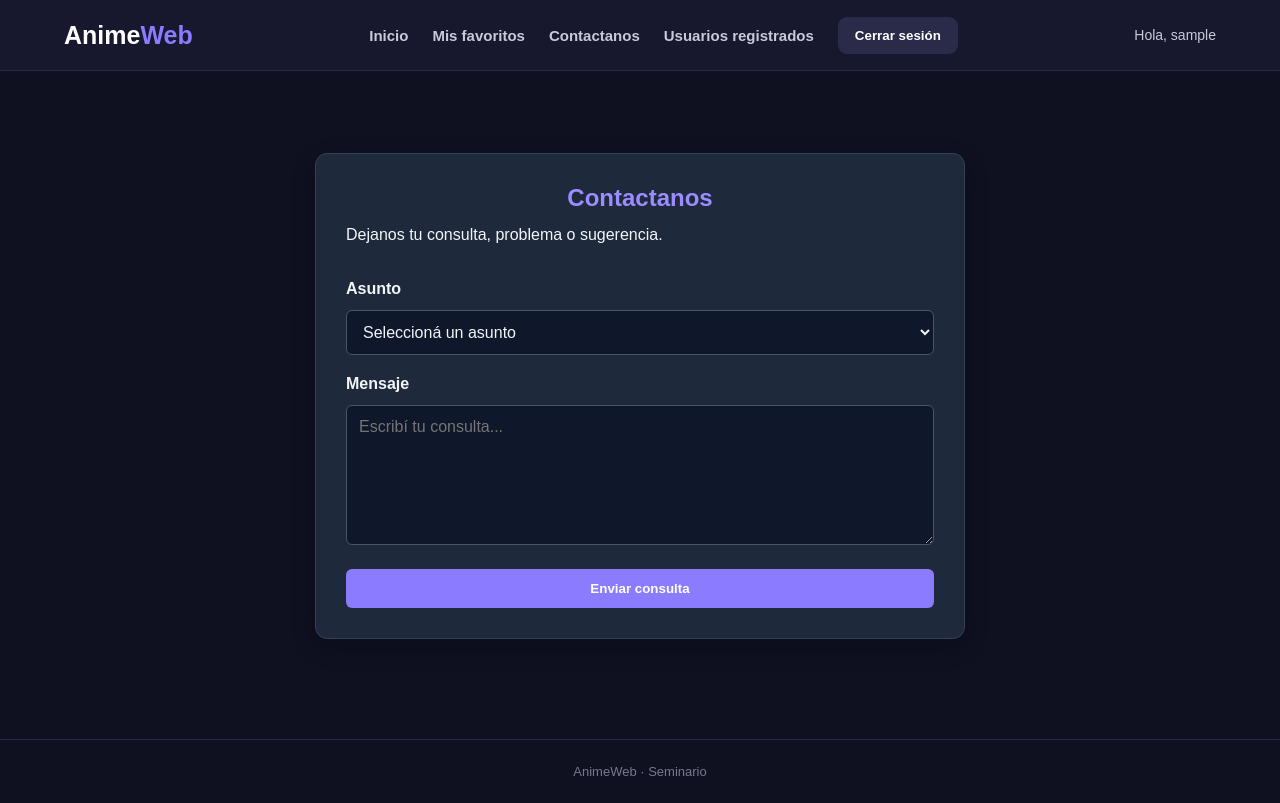
After one commit to CB8919/seminario-web, a Django app: page /consulta/ in a window 1280 px wide. The commit adds this page. Run offline with Django 5.2, Linux system fonts and the light colour scheme; the visitor is signed in with stand-in values (Sample User, id 1).

Commit message:
Add contact form and save user inquiries

```diff
--- a/seminario_web/static/inicio.css
+++ b/seminario_web/static/inicio.css
@@ -558,6 +558,7 @@ a {
     margin: 0;
     color: #c9c9d8;
     line-height: 1.6;
+    white-space: pre-line;
 }
 
 .modal-cerrar {
@@ -787,3 +788,98 @@ a {
         font-size: 13px;
     }
 }
+
+/* Formulario de consultas */
+.formulario-consulta {
+    max-width: 650px;
+    margin: 40px auto;
+    padding: 30px;
+    background-color: #1e293b;
+    color: #f1f5f9;
+    border: 1px solid #334155;
+    border-radius: 12px;
+    box-shadow: 0 8px 24px rgba(0, 0, 0, 0.2);
+}
+
+.formulario-consulta h1 {
+    margin-bottom: 10px;
+    color: #9b8cff;
+    text-align: center;
+}
+
+.formulario-consulta p {
+    margin-bottom: 24px;
+    line-height: 1.6;
+}
+
+.formulario-consulta form {
+    display: flex;
+    flex-direction: column;
+    gap: 12px;
+}
+
+.formulario-consulta label {
+    font-weight: 600;
+    margin-top: 8px;
+}
+
+.formulario-consulta select,
+.formulario-consulta textarea {
+    width: 100%;
+    padding: 12px;
+    background-color: #0f172a;
+    color: #f1f5f9;
+    border: 1px solid #475569;
+    border-radius: 6px;
+    font: inherit;
+    box-sizing: border-box;
+}
+
+.formulario-consulta select:focus,
+.formulario-consulta textarea:focus {
+    outline: 2px solid #22d3ee;
+    border-color: #22d3ee;
+}
+
+.formulario-consulta textarea {
+    resize: vertical;
+    min-height: 140px;
+}
+
+.formulario-consulta button {
+    margin-top: 12px;
+    padding: 12px 18px;
+    background-color: #8b7cff;
+    color: #ffffff;
+    border: none;
+    border-radius: 6px;
+    font-weight: 600;
+    cursor: pointer;
+    transition: background-color 0.2s ease;
+}
+
+.formulario-consulta button:hover {
+    background-color: #9b8cff;
+}
+
+.formulario-consulta .mensaje-exito {
+    padding: 14px;
+    background-color: #064e3b;
+    color: #d1fae5;
+    border-radius: 6px;
+    text-align: center;
+}
+
+.formulario-consulta .mensaje-error {
+    padding: 14px;
+    background-color: #7f1d1d;
+    color: #fee2e2;
+    border-radius: 6px;
+}
+
+@media (max-width: 600px) {
+    .formulario-consulta {
+        margin: 24px 12px;
+        padding: 20px;
+    }
+}
--- a/seminario_web/templates/base.html
+++ b/seminario_web/templates/base.html
@@ -35,6 +35,8 @@
 
             {% if user.is_authenticated %}
                 <a href="{% url 'favoritos' %}">Mis favoritos</a>
+
+                <a href="{% url 'consulta' %}">Contactanos</a>
 
                 {% if user.is_staff %}
                     <a href="{% url 'listar_usuarios' %}">Usuarios registrados</a>
--- /dev/null
+++ b/seminario_web/templates/registration/consulta.html
@@ -0,0 +1,46 @@
+
+{% extends 'base.html' %}
+
+{% block titulo %}Enviar consulta - AnimeWeb{% endblock %}
+
+{% block contenido %}
+<section class="formulario-consulta">
+    <h1>Contactanos</h1>
+    <p>Dejanos tu consulta, problema o sugerencia.</p>
+
+    {% if enviado %}
+        <p class="mensaje-exito">
+            Tu consulta se envió correctamente.
+        </p>
+    {% else %}
+        {% if error %}
+            <p class="mensaje-error">{{ error }}</p>
+        {% endif %}
+
+        <form method="post" action="{% url 'consulta' %}">
+            {% csrf_token %}
+
+            <label for="asunto">Asunto</label>
+            <select id="asunto" name="asunto" required>
+                <option value="">Seleccioná un asunto</option>
+                <option value="Consulta sobre la web">Consulta sobre la web</option>
+                <option value="Problema con mi cuenta">Problema con mi cuenta</option>
+                <option value="Sugerencia">Sugerencia</option>
+                <option value="Otro">Otro</option>
+            </select>
+
+            <label for="mensaje">Mensaje</label>
+            <textarea
+                id="mensaje"
+                name="mensaje"
+                rows="6"
+                maxlength="5000"
+                placeholder="Escribí tu consulta..."
+                required
+            ></textarea>
+
+            <button type="submit">Enviar consulta</button>
+        </form>
+    {% endif %}
+</section>
+{% endblock %}
--- a/seminario_web/urls.py
+++ b/seminario_web/urls.py
@@ -11,6 +11,6 @@ urlpatterns = [
     path('cerrar-sesion-navegador/', views.cerrar_sesion_navegador, name='cerrar_sesion_navegador'),
     path('usuarios/', views.listar_usuarios, name = 'listar_usuarios'),
     path('usuarios/eliminar/<int:user_id>/', views.eliminar_usuario, name = 'eliminar_usuario'),
-
+    path('consulta/', views.enviar_consulta, name='consulta'),
 
 ]
--- a/seminario_web/views.py
+++ b/seminario_web/views.py
@@ -1,3 +1,6 @@
+import html
+import re
+
 from django.contrib.auth import logout
 from django.http import JsonResponse
 from django.views.decorators.csrf import csrf_exempt
@@ -6,10 +9,24 @@ from django.shortcuts import render, redirect, get_object_or_404
 from django.contrib.auth import login
 from django.contrib.auth.forms import UserCreationForm
 from django.contrib.auth.decorators import login_required
-from .models import Favorito
+from django.utils.html import strip_tags
+from .models import Favorito, Consulta
 from django.contrib.admin.views.decorators import staff_member_required
 from django.contrib.auth.models import User
 from django.views.decorators.http import require_POST
+
+
+def limpiar_sinopsis(description):
+    if not isinstance(description, str):
+        return ''
+
+    description = re.sub(
+        r'<\s*br\s*/?\s*>|</\s*(?:p|div|li|h[1-6])\s*>',
+        '\n',
+        description,
+        flags=re.IGNORECASE,
+    )
+    return html.unescape(strip_tags(description)).strip()
 
 
 
@@ -66,7 +83,11 @@ def obtener_animes(page=1):
 
         r.raise_for_status()
 
-        return r.json()['data']['Page']['media'], None
+        animes = r.json()['data']['Page']['media']
+        for anime in animes:
+            anime['description'] = limpiar_sinopsis(anime.get('description'))
+
+        return animes, None
 
     except (requests.RequestException, KeyError):
         return [], 'No se pudo cargar la lista de animes.'
@@ -137,3 +158,34 @@ def eliminar_usuario(request, user_id):
         usuario.delete()
 
     return redirect('listar_usuarios')
+
+
+@login_required
+def enviar_consulta(request):
+    if request.method == 'POST':
+        asunto = request.POST.get('asunto', '').strip()
+        mensaje = request.POST.get('mensaje', '').strip()
+
+        asuntos_validos = [
+            'Consulta sobre la web',
+            'Problema con mi cuenta',
+            'Sugerencia',
+            'Otro',
+        ]
+
+        if asunto not in asuntos_validos or not mensaje:
+            return render(request, 'consulta.html', {
+                'error': 'Completá el asunto y el mensaje correctamente.',
+            })
+
+        Consulta.objects.create(
+            usuario=request.user,
+            asunto=asunto,
+            mensaje=mensaje,
+        )
+
+        return render(request, 'registration/consulta.html', {
+            'enviado': True,
+        })
+
+    return render(request, 'registration/consulta.html')
```
Also changed, not shown: seminario_web/models.py (+15 -0 lines), seminario_web/migrations/0002_consulta.py (added).
